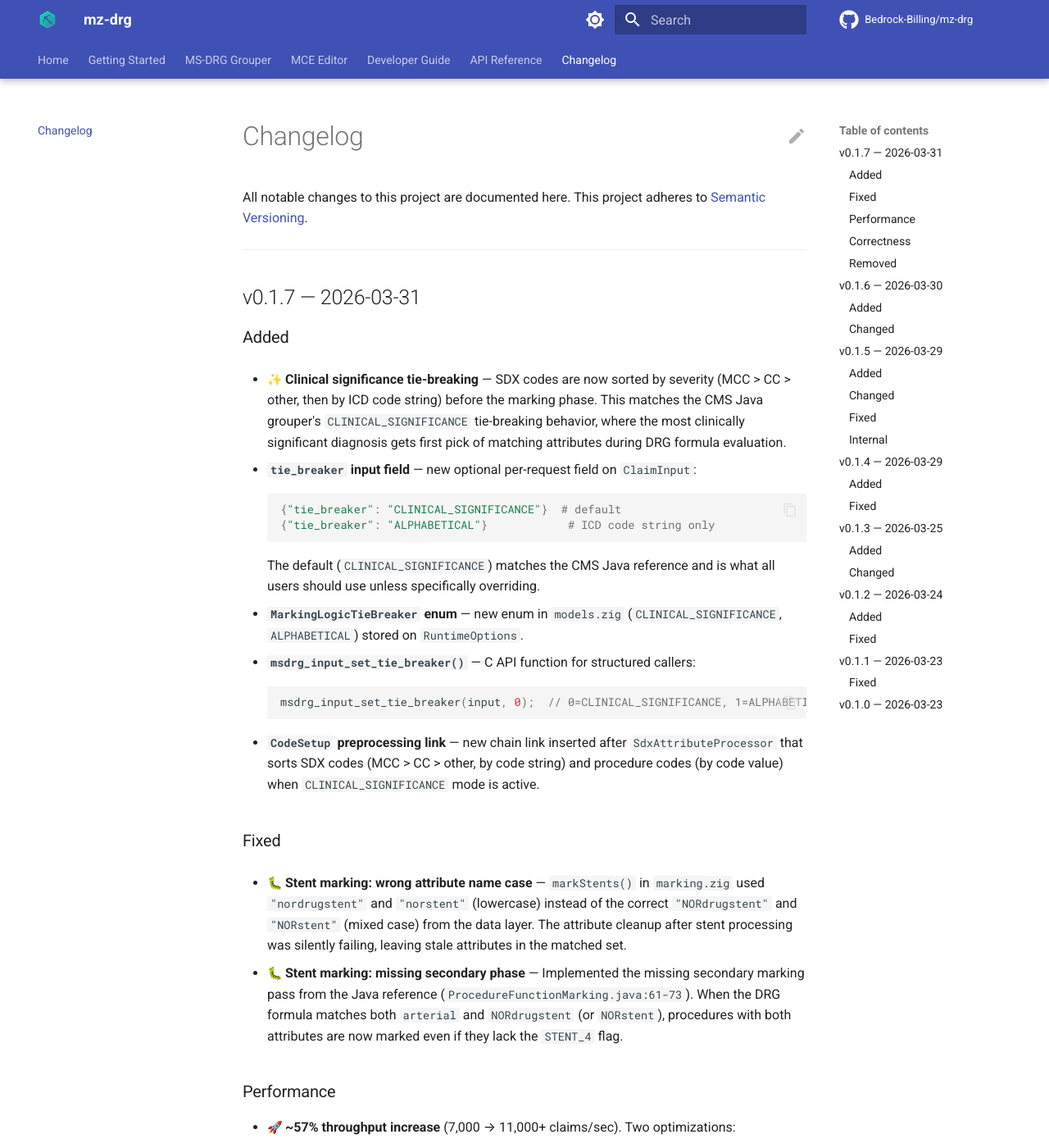
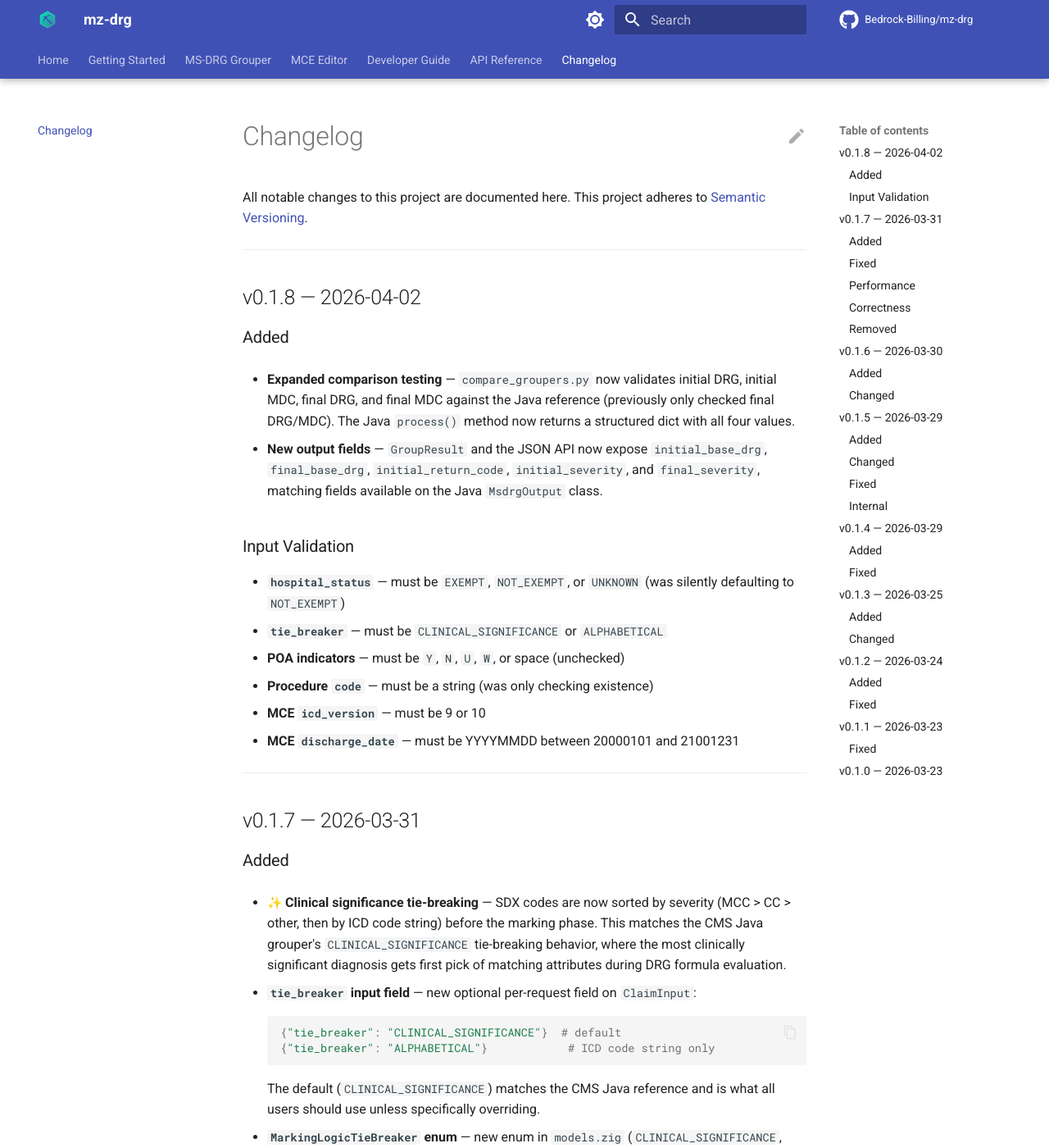
Before and after one commit to Bedrock-Billing/mz-drg, an MkDocs documentation site: the page built from docs/changelog.md, in a window 1280 px wide and 1400 px high. Shown: the whole window at 82% size. Built offline with MkDocs 1.6.1 and Material for MkDocs 9.7.7, drawn with Linux system fonts in a browser that asks for light colours; emoji names are drawn with the system emoji font; comment, search, counter and statistics services are not loaded.

Commit message:
fix: expansion of output objects to include initial drg, severity and mdc

```diff
--- a/docs/changelog.md
+++ b/docs/changelog.md
@@ -1,6 +1,25 @@
 # Changelog
 
 All notable changes to this project are documented here. This project adheres to [Semantic Versioning](https://semver.org/).
+
+---
+
+## v0.1.8 — 2026-04-02
+
+### Added
+
+- **Expanded comparison testing** — `compare_groupers.py` now validates initial DRG, initial MDC, final DRG, and final MDC against the Java reference (previously only checked final DRG/MDC). The Java `process()` method now returns a structured dict with all four values.
+
+- **New output fields** — `GroupResult` and the JSON API now expose `initial_base_drg`, `final_base_drg`, `initial_return_code`, `initial_severity`, and `final_severity`, matching fields available on the Java `MsdrgOutput` class.
+
+### Input Validation
+
+- **`hospital_status`** — must be `EXEMPT`, `NOT_EXEMPT`, or `UNKNOWN` (was silently defaulting to `NOT_EXEMPT`)
+- **`tie_breaker`** — must be `CLINICAL_SIGNIFICANCE` or `ALPHABETICAL`
+- **POA indicators** — must be `Y`, `N`, `U`, `W`, or space (unchecked)
+- **Procedure `code`** — must be a string (was only checking existence)
+- **MCE `icd_version`** — must be 9 or 10
+- **MCE `discharge_date`** — must be YYYYMMDD between 20000101 and 21001231
 
 ---
 
--- a/pyproject.toml
+++ b/pyproject.toml
@@ -4,7 +4,7 @@ build-backend = "setuptools.build_meta"
 
 [project]
 name = "msdrg"
-version = "0.1.7"
+version = "0.1.8"
 description = "High-performance MS-DRG (Medicare Severity Diagnosis Related Groups) grouper"
 readme = "README.md"
 license = "MIT"
```
Also changed, not shown: 3 other files.
